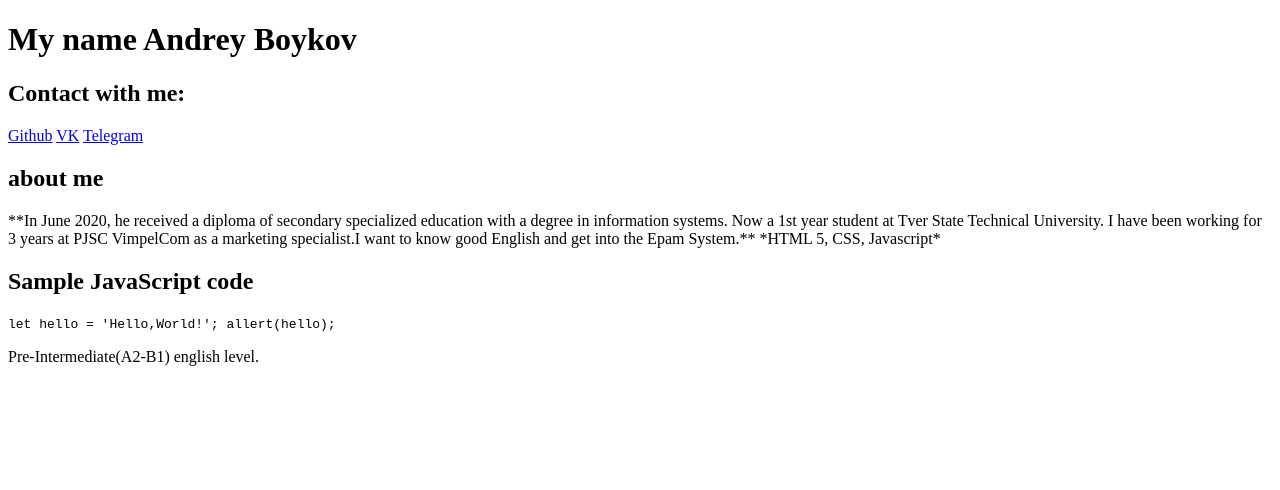
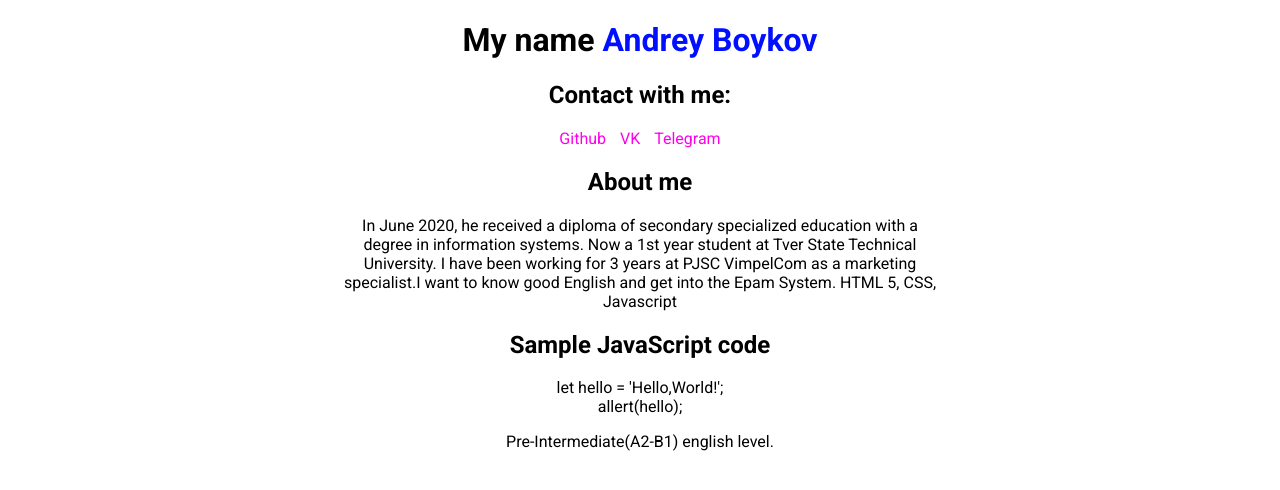
Before and after one commit to Dronchiklolka/rsschool-cv, a plain HTML site: page index.html in a window 1280 px wide. Drawn offline with Linux system fonts and the light colour scheme.

Commit message:
feat: add basic style in main.css

```diff
--- a/index.html
+++ b/index.html
@@ -3,22 +3,25 @@
 <head>
     <meta charset="UTF-8">
     <meta name="viewport" content="width=device-width, initial-scale=1.0">
-    <link rel="stylesheet" src="main.css">
+    <link href="https://fonts.googleapis.com/css2?family=Roboto:wght@400;700&display=swap" rel="stylesheet">
+    <link rel="stylesheet" href="main.css">
     <title>HTML, CSS & Git Basics</title>
 </head>
 <body>
     <main>
-    <h1>My name Andrey Boykov</h1>
+    <h1>My name <span class="span__blue">Andrey Boykov</span></h1>
     <h2>Contact with me:</h2>
     <a href="https://github.com/Dronchiklolka/rsschool-cv">Github</a> <a href="https://vk.com/dronchikl">VK</a> <a href="http://t-do.ru/YouOwnDron">Telegram</a>
-    <h2>about me</h2>
-    <p>**In June 2020, he received a diploma of secondary specialized education with a degree in information systems. Now a 1st year student at Tver State Technical University. I have been working for 3 years at PJSC VimpelCom as a marketing specialist.I want to know good English and get into the Epam System.**
-*HTML 5, CSS, Javascript*</p>
+    <h2>About me</h2>
+    <section>
+    <p>In June 2020, he received a diploma of secondary specialized education with a degree in information systems. Now a 1st year student at Tver State Technical University. I have been working for 3 years at PJSC VimpelCom as a marketing specialist.I want to know good English and get into the Epam System.
+HTML 5, CSS, Javascript</p>
+    </section>
     <h2>Sample JavaScript code</h2>
 
     <code>
-let hello = 'Hello,World!';
-allert(hello);
+    let hello = 'Hello,World!';<br>
+    allert(hello);
     </code>
 
     <p><span class="span__strong">Pre-Intermediate(A2-B1)</span> english level.</p>
--- a/main.css
+++ b/main.css
@@ -0,0 +1,29 @@
+*{
+    box-sizing: border-box;
+    font-family: 'Roboto', sans-serif;
+}
+main{
+    text-align: center;
+}
+
+section{
+    width: 600px;
+    text-align: center;
+    margin: 0 auto;
+}
+
+a{
+    padding: 5px 5px;
+    text-decoration: none;
+    color: rgb(255, 0, 234);
+}
+
+.span__blue{
+    color: #000fff;
+}
+@media(max-width:630px){
+    section{
+        width:100%;
+        text-align: center;
+    }
+}
```
